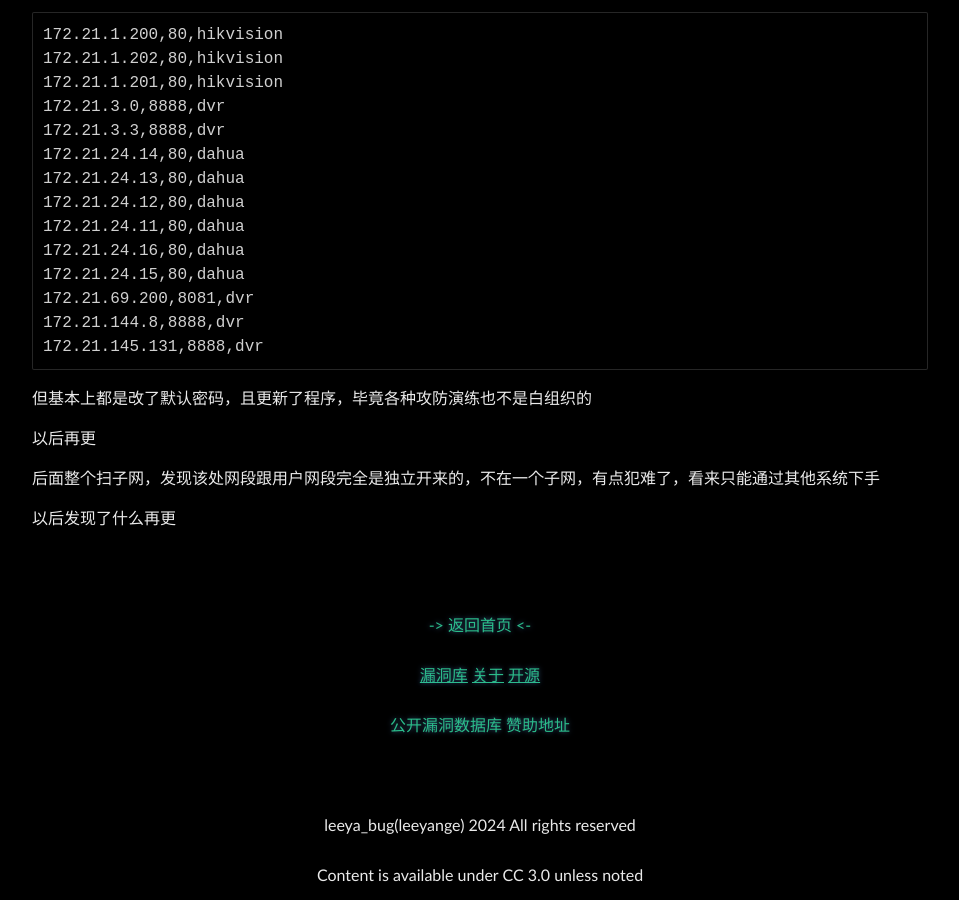
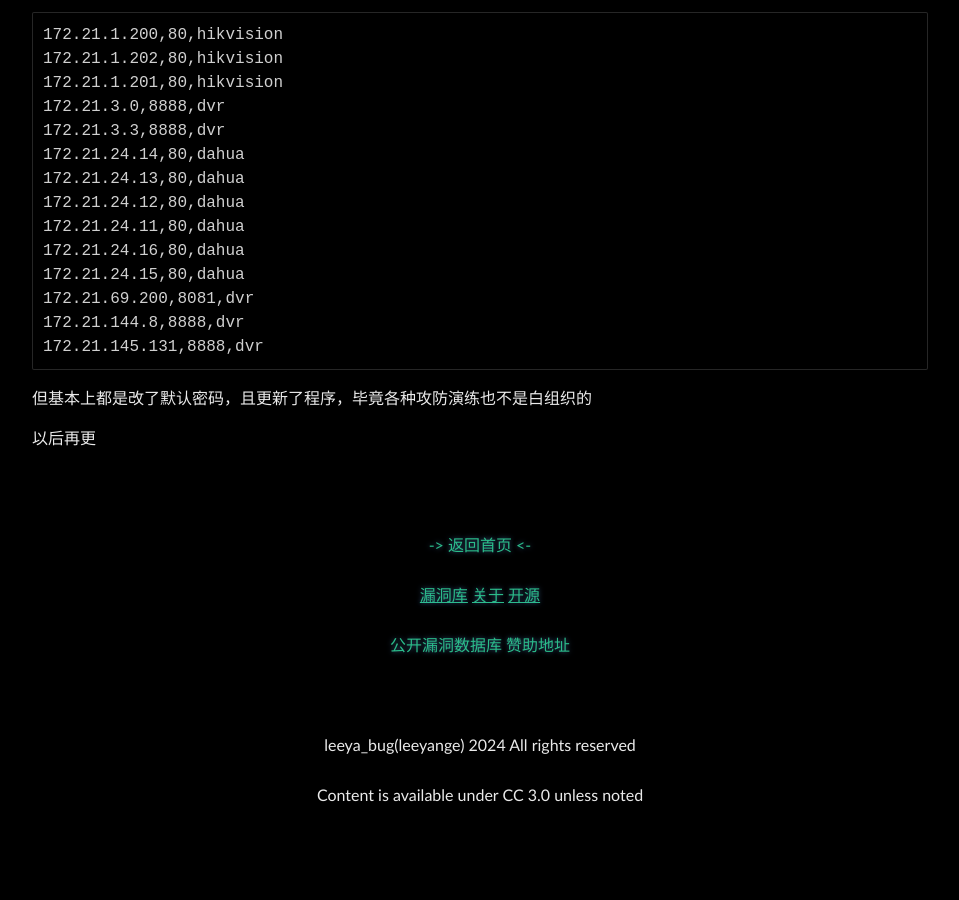
Before and after one commit to Leeyangee/leeyangee.github.io, a Jekyll site: the page built from _posts/2023-06-20-典中典之 一次渗透经历.md, in a window 1280 px wide and 900 px high, scrolled down 3415 px. Shown: the whole window, without its empty margins (160-1119 px from the left). Built offline with Jekyll 4.4.1, drawn with Linux system fonts in a browser that asks for light colours; after the commit the page ends 4235 px from its top, so only the background shows below that; some of the changed text lies outside the part shown.

Commit message:
Update 2023-06-20-典中典之 一次渗透经历.md

```diff
--- a/_posts/2023-06-20-典中典之 一次渗透经历.md
+++ b/_posts/2023-06-20-典中典之 一次渗透经历.md
@@ -8,7 +8,7 @@
 # [](#header-1)0、前言
 
 这是一次对高等学校教育资产的渗透测试经历，总体而言并不有趣，并未涉及到某些出人意料的操作
-但由于本人内网技术不是很好，望各位大神勿喷
+后面内网部分，等以后有时间了再更
 
 # [](#header-1)1、前期资产搜集
 
@@ -169,7 +169,3 @@
 但基本上都是改了默认密码，且更新了程序，毕竟各种攻防演练也不是白组织的
 
 以后再更
-
-后面整个扫子网，发现该处网段跟用户网段完全是独立开来的，不在一个子网，有点犯难了，看来只能通过其他系统下手
-
-以后发现了什么再更
```
